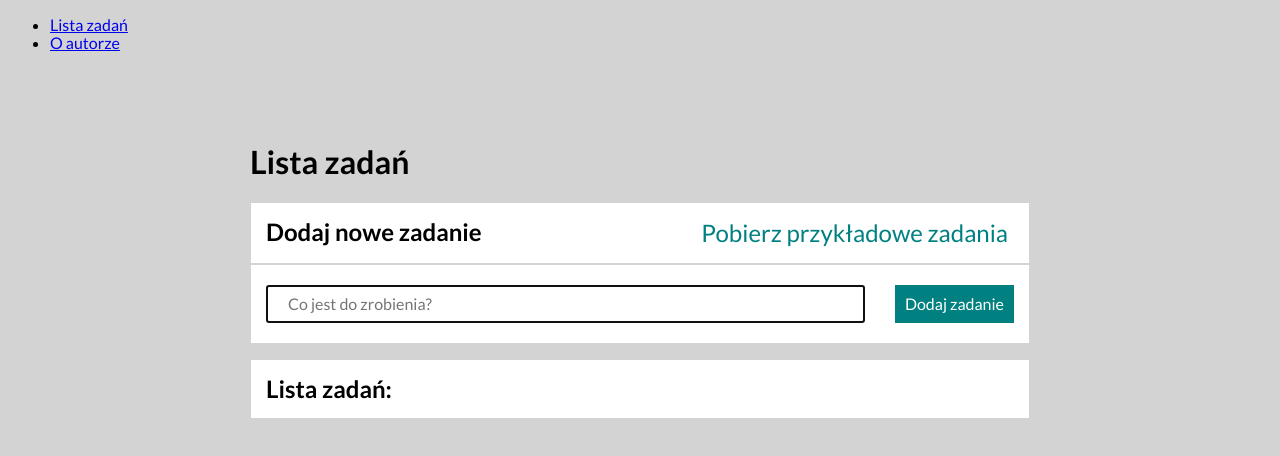
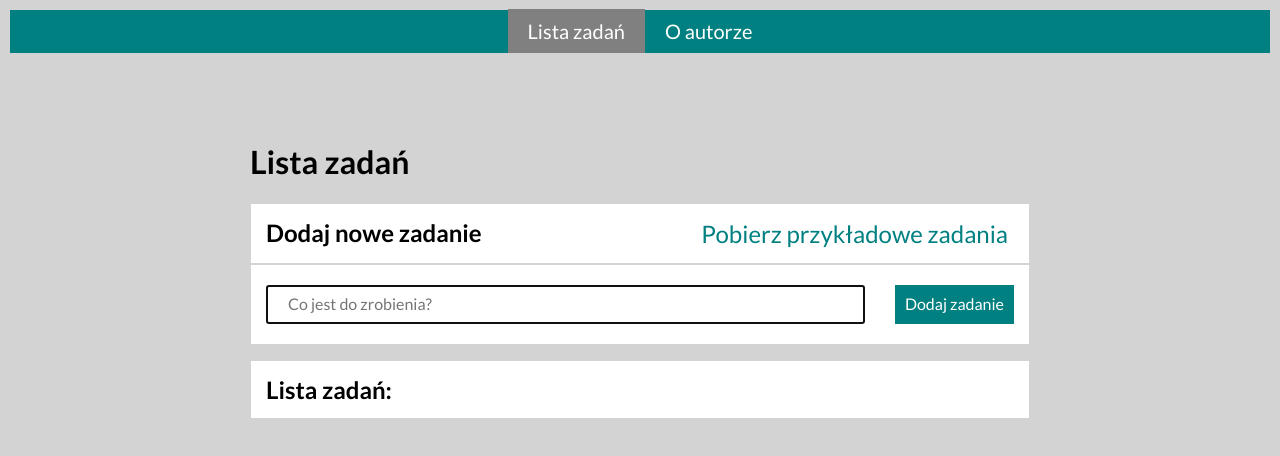
Before and after one commit to lukaszkrzeminski/todo-list-react, a React (Create React App) app: page /#/lista-zadan in a window 1280 px wide. Shown: the top 456 px of the page. Built offline with nearby package versions, Linux system fonts and the light colour scheme.

Commit message:
Styles added to nav

```diff
--- a/src/App.js
+++ b/src/App.js
@@ -1,19 +1,20 @@
 import React from "react";
-import { HashRouter, Link, Switch, Route } from "react-router-dom";
+import { HashRouter, Switch, Route, Redirect } from "react-router-dom";
+import { StyledNavLink, StyledList } from "./styled";
 import Tasks from "./features/tasks/Tasks";
 import Author from "./features/author/Author";
 
 export default () => (
     <HashRouter>
         <nav>
-            <ul>
+            <StyledList>
                 <li>
-                    <Link to="/lista-zadan">Lista zadań</Link>
+                    <StyledNavLink to="/lista-zadan">Lista zadań</StyledNavLink>
                 </li>
                 <li>
-                    <Link to="/o-autorze">O autorze</Link>
+                    <StyledNavLink to="/o-autorze">O autorze</StyledNavLink>
                 </li>
-            </ul>
+            </StyledList>
             <Switch>
                 <Route path="/lista-zadan">
                     <Tasks />
@@ -21,6 +22,9 @@ export default () => (
                 <Route path="/o-autorze">
                     <Author />
                 </Route>
+                <Route path="/">
+                    <Redirect to="/lista-zadan"/>
+                </Route>
             </Switch>
         </nav>
     </HashRouter>
--- /dev/null
+++ b/src/styled.js
@@ -0,0 +1,26 @@
+import styled from "styled-components";
+import { NavLink } from "react-router-dom";
+
+const activeClassName = "active";
+
+export const StyledNavLink = styled(NavLink).attrs(() => ({
+    activeClassName,
+}))`
+    &.${activeClassName}{
+        background-color: ${({ theme }) => theme.color.grey};
+    }
+    text-decoration: none;
+    color: ${({theme}) => theme.color.white};
+    font-size: 20px;
+    padding: 10px 20px;
+`;
+
+export const StyledList = styled.ul`
+    background-color: ${({theme}) => theme.color.teal};
+    padding: 10px 0;
+    margin: 0;
+    list-style: none;
+    display: flex;
+    flex-direction: row;
+    justify-content: center;
+`;
```
